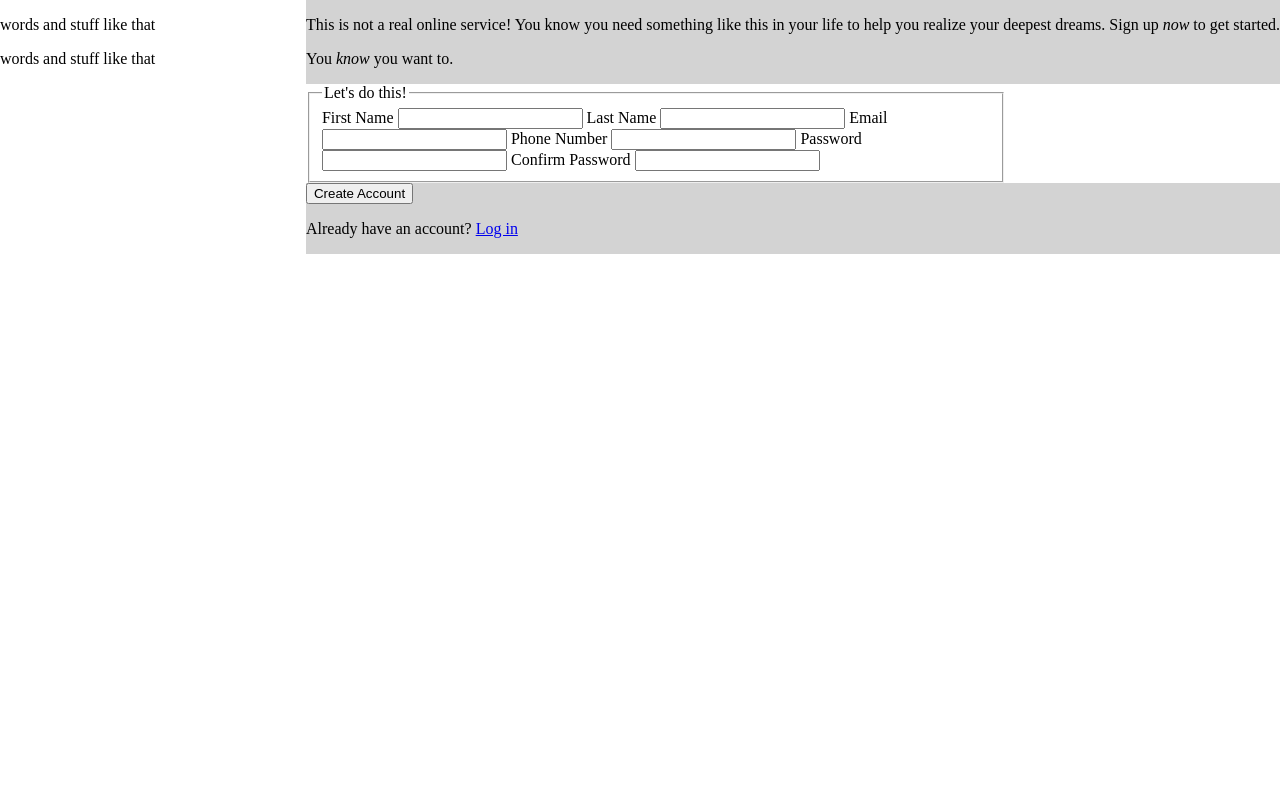
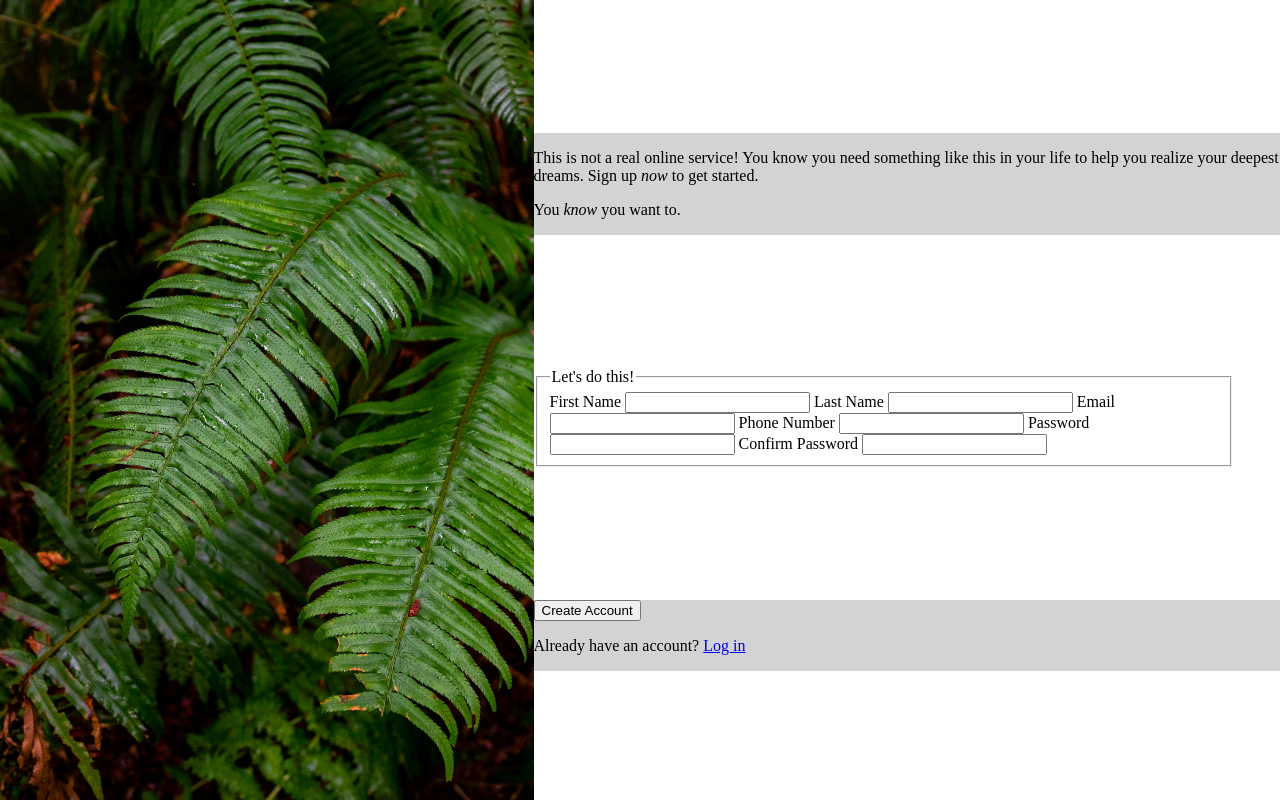
Before and after one commit to sjursaa/odin-sign-up-form, a plain HTML site: page index.html in a window 1280 px wide. Drawn offline with Linux system fonts and the light colour scheme.

Commit message:
add image, update html

```diff
--- a/index.html
+++ b/index.html
@@ -9,8 +9,9 @@
   <body>
     <!-- TODO: add stuff to image-section -->
     <div class="image-section">
-      <p>words and stuff like that</p>
-      <p>words and stuff like that</p>
+      <img src="image.jpg" alt="background image" />
+      <!-- <p>words and stuff like that</p> -->
+      <!-- <p>words and stuff like that</p> -->
     </div>
     <div class="rest-section">
       <div class="hero-section">
```
